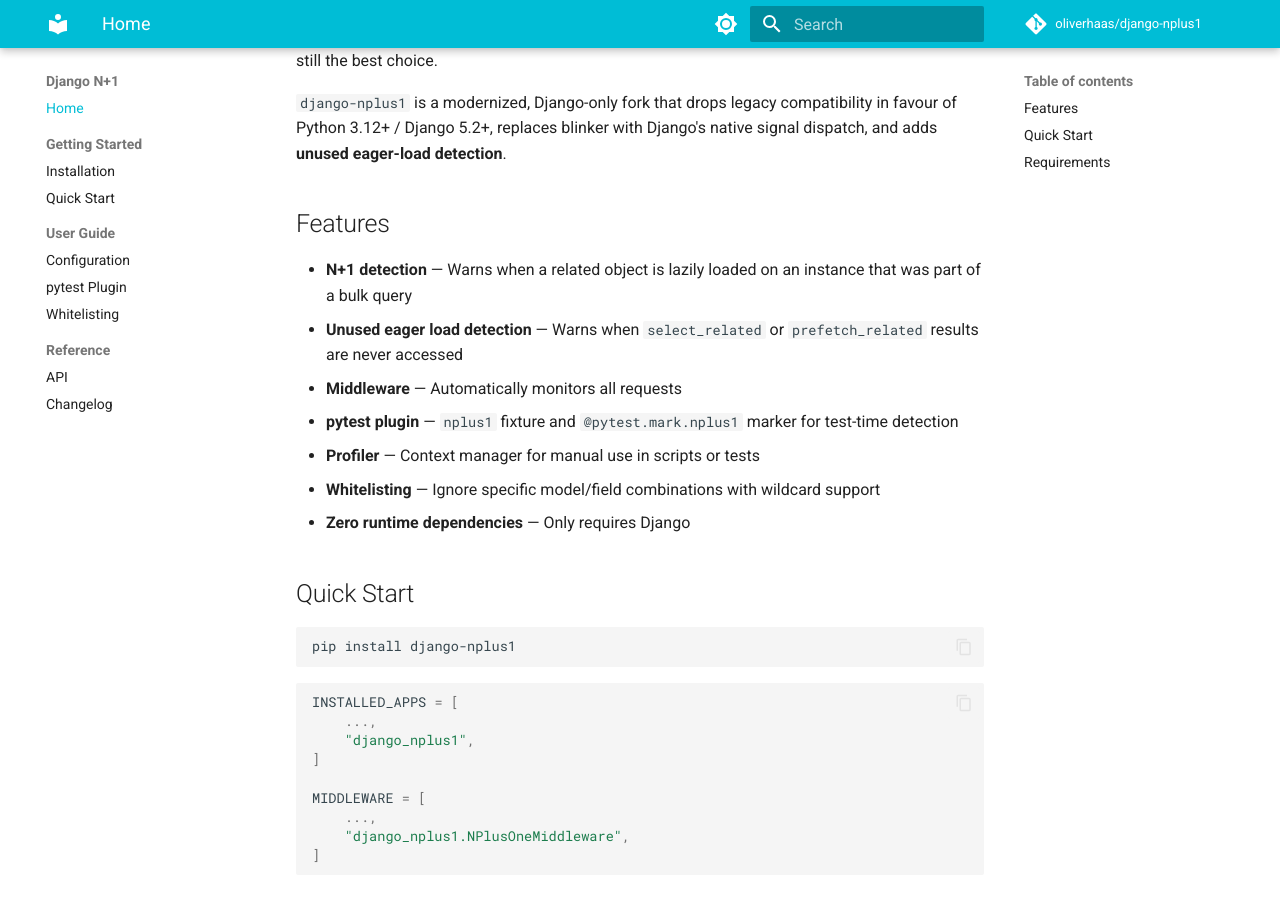
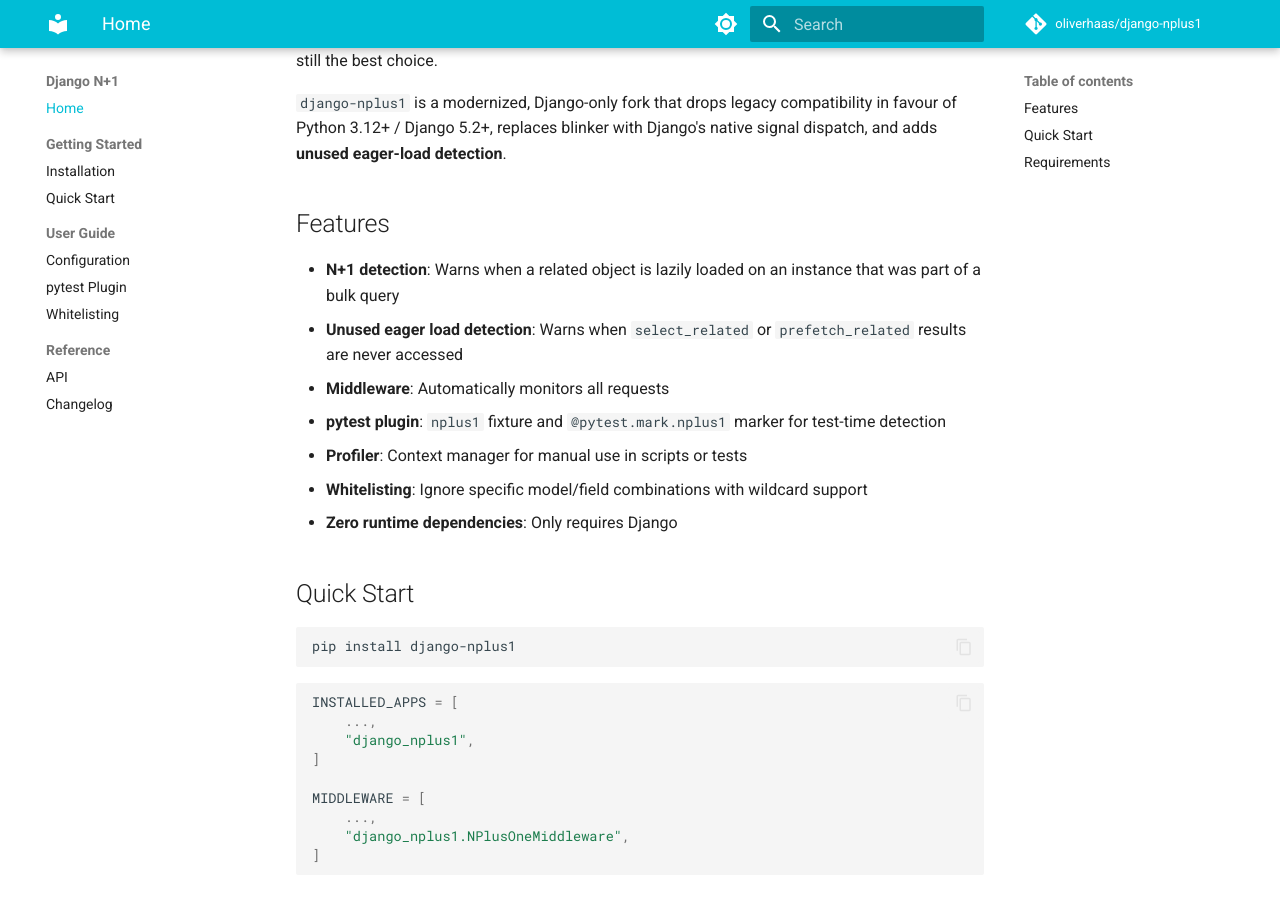
Before and after one commit to oliverhaas/django-nplus1, an MkDocs documentation site: the page built from docs/index.md, in a window 1280 px wide and 900 px high, scrolled down 328 px. Built offline with MkDocs 1.6.1 and Material for MkDocs 9.7.7, drawn with Linux system fonts in a browser that asks for light colours; comment, search, counter and statistics services are not loaded; the version menu is left out.

Commit message:
docs: replace em-dashes with colons

```diff
--- a/docs/index.md
+++ b/docs/index.md
@@ -11,13 +11,13 @@
 
 ## Features
 
-- **N+1 detection** — Warns when a related object is lazily loaded on an instance that was part of a bulk query
-- **Unused eager load detection** — Warns when `select_related` or `prefetch_related` results are never accessed
-- **Middleware** — Automatically monitors all requests
-- **pytest plugin** — `nplus1` fixture and `@pytest.mark.nplus1` marker for test-time detection
-- **Profiler** — Context manager for manual use in scripts or tests
-- **Whitelisting** — Ignore specific model/field combinations with wildcard support
-- **Zero runtime dependencies** — Only requires Django
+- **N+1 detection**: Warns when a related object is lazily loaded on an instance that was part of a bulk query
+- **Unused eager load detection**: Warns when `select_related` or `prefetch_related` results are never accessed
+- **Middleware**: Automatically monitors all requests
+- **pytest plugin**: `nplus1` fixture and `@pytest.mark.nplus1` marker for test-time detection
+- **Profiler**: Context manager for manual use in scripts or tests
+- **Whitelisting**: Ignore specific model/field combinations with wildcard support
+- **Zero runtime dependencies**: Only requires Django
 
 ## Quick Start
 
```
Also changed, not shown: README.md (+1 -1 lines), docs/reference/api.md (+3 -3 lines), docs/user-guide/whitelisting.md (+3 -3 lines).
